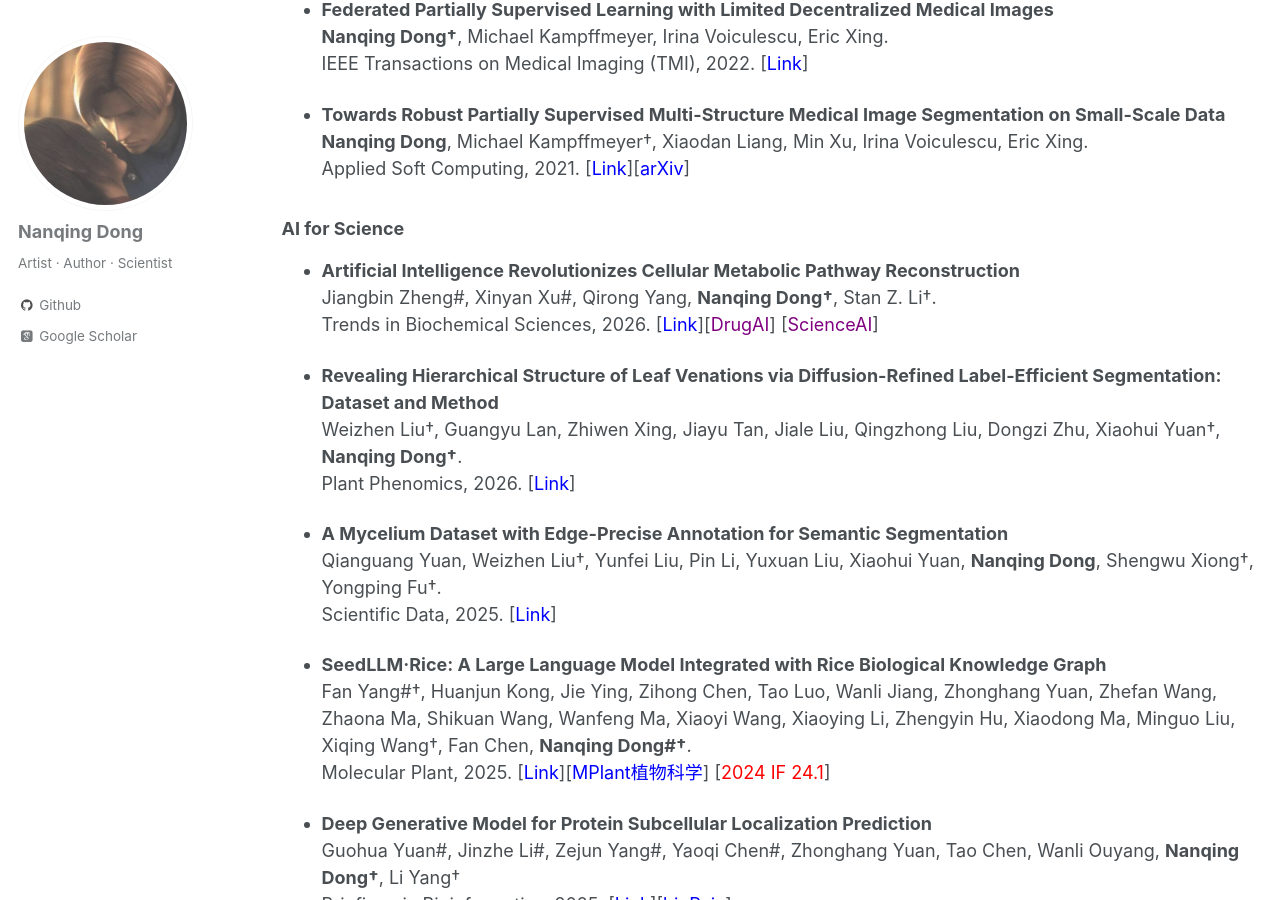
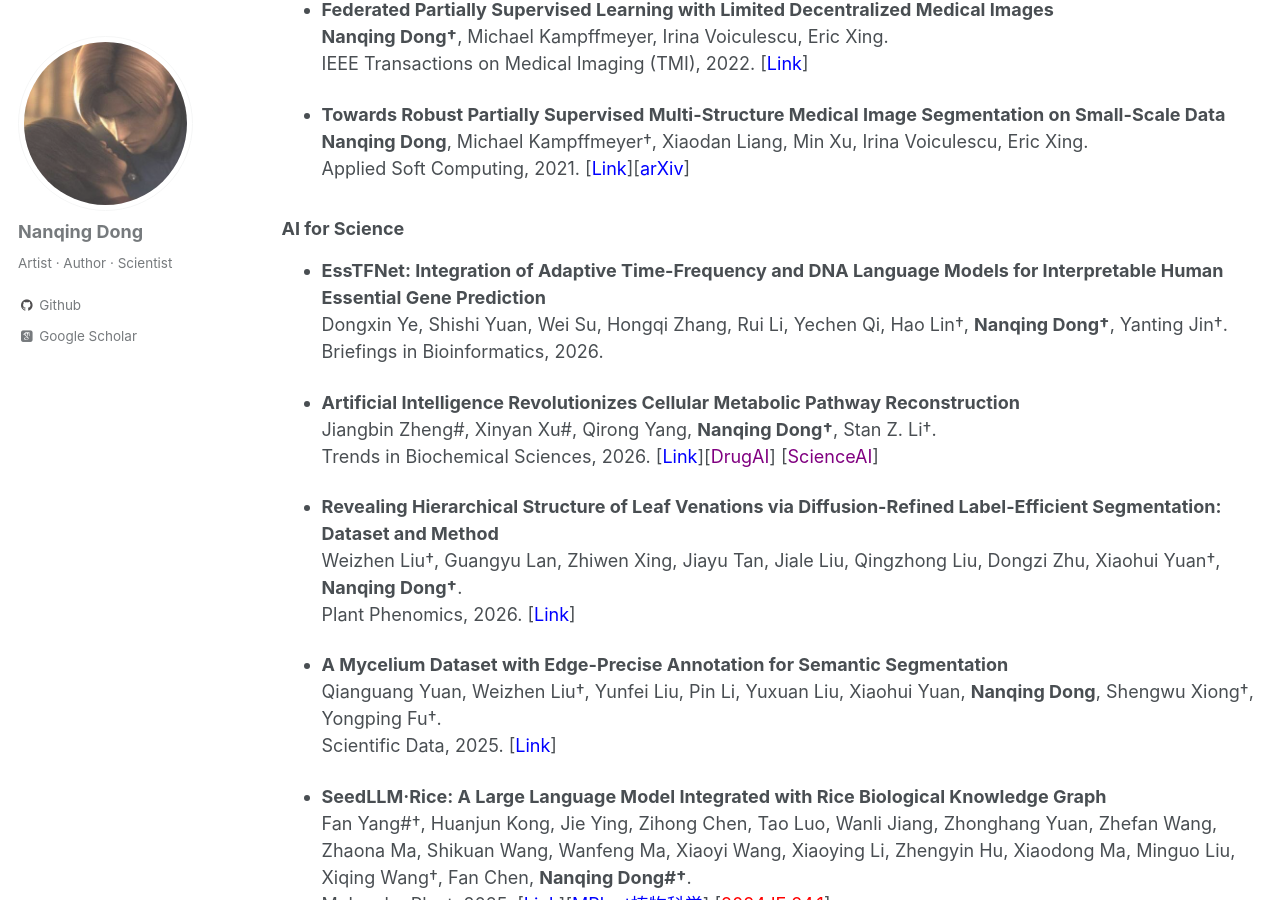
Before and after one commit to eveningdong/eveningdong.github.io, a Jekyll site: the page built from _pages/publication.md, in a window 1280 px wide and 900 px high, scrolled down 1282 px. Built offline with Jekyll 4.4.1, drawn with Linux system fonts in a browser that asks for light colours; some web fonts are replaced.

Commit message:
Update publication.md

```diff
--- a/_pages/publication.md
+++ b/_pages/publication.md
@@ -50,10 +50,13 @@ The research topics are listed in alphabetical order.
 
 
 ### AI for Science
+* **EssTFNet: Integration of Adaptive Time-Frequency and DNA Language Models for Interpretable Human Essential Gene Prediction**
+  Dongxin Ye, Shishi Yuan, Wei Su, Hongqi Zhang, Rui Li, Yechen Qi, Hao Lin†, **Nanqing Dong†**, Yanting Jin†.
+  Briefings in Bioinformatics, 2026.
+
 * **Artificial Intelligence Revolutionizes Cellular Metabolic Pathway Reconstruction**
   Jiangbin Zheng#, Xinyan Xu#, Qirong Yang, **Nanqing Dong†**, Stan Z. Li†.
   Trends in Biochemical Sciences, 2026. [[<span style="color:blue">Link</span>]](https://www.sciencedirect.com/science/article/pii/S2643651526000014)[[<span style="color:purple">DrugAI</span>]](https://mp.weixin.qq.com/s/Rrfc_M3aJr383BJsbMXz_A) [[<span style="color:purple">ScienceAI</span>]](https://mp.weixin.qq.com/s/-KyPm2LF67Xrb9z0_sXi6A)
-
 
 * **Revealing Hierarchical Structure of Leaf Venations via Diffusion-Refined Label-Efficient Segmentation: Dataset and Method**
   Weizhen Liu†, Guangyu Lan, Zhiwen Xing, Jiayu Tan, Jiale Liu, Qingzhong Liu, Dongzi Zhu, Xiaohui Yuan†, **Nanqing Dong†**.
```
